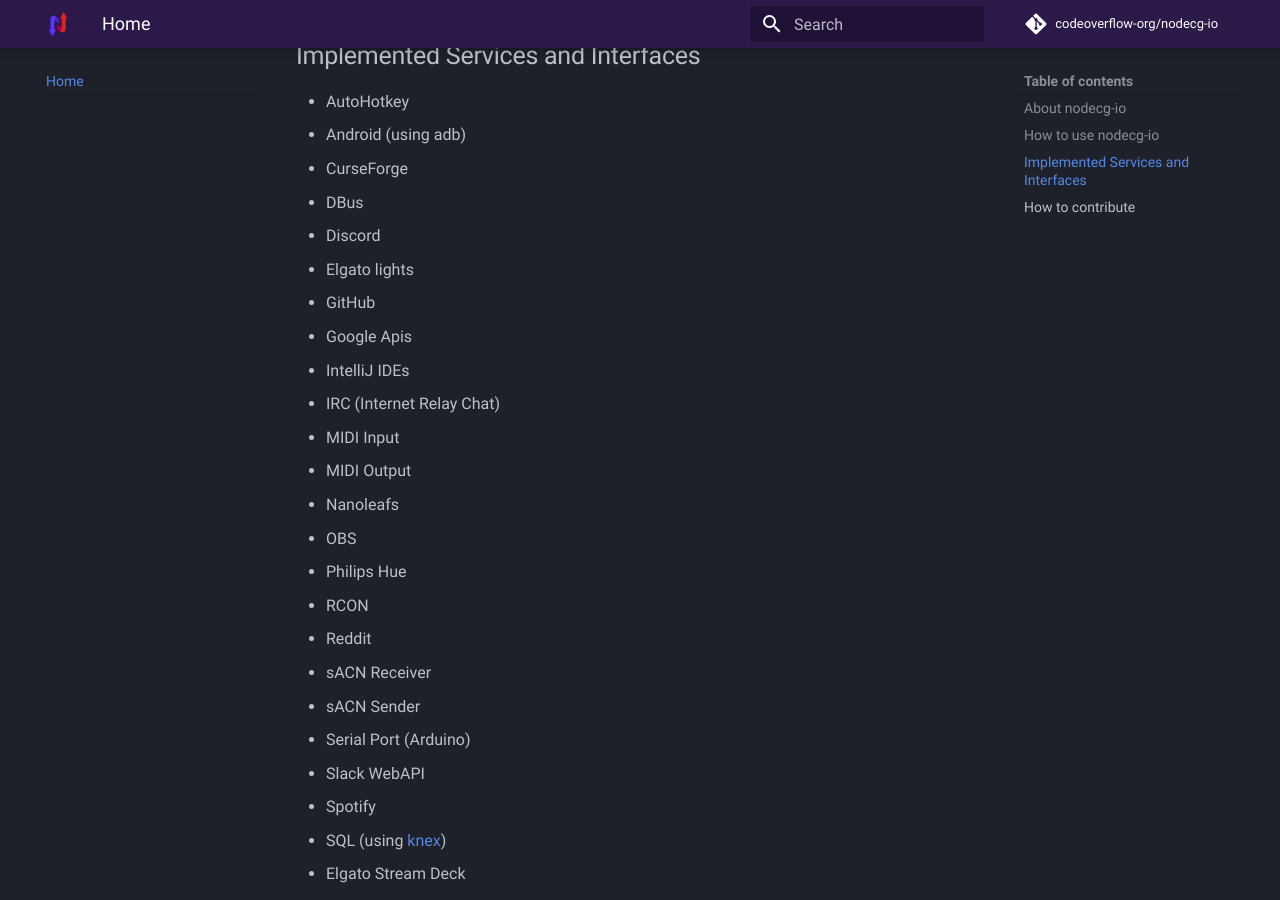
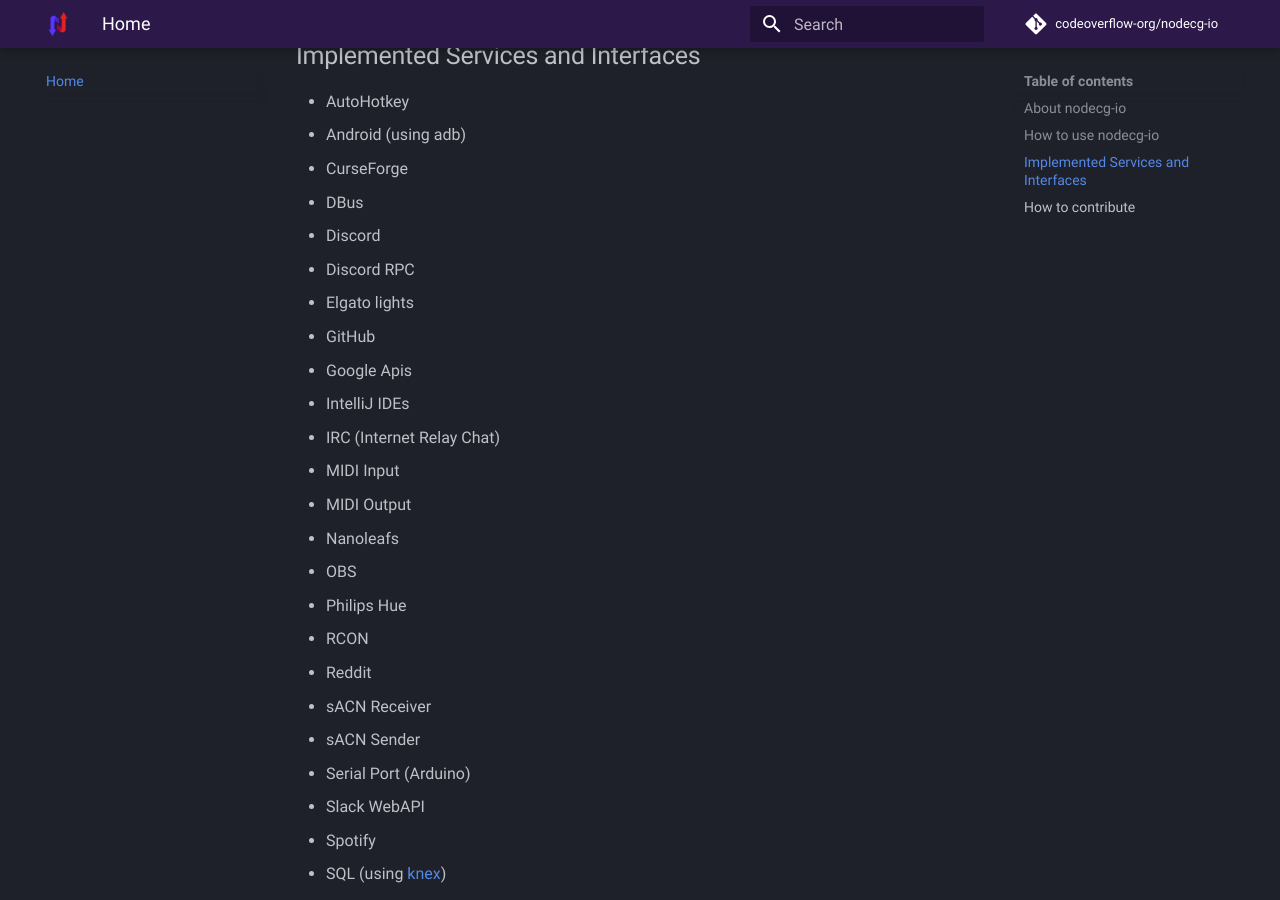
Before and after one commit to codeoverflow-org/nodecg-io-docs, an MkDocs documentation site: the page built from docs/index.md, in a window 1280 px wide and 900 px high, scrolled down 871 px. Built offline with MkDocs 1.6.1 and Material for MkDocs 9.7.7, drawn with Linux system fonts in a browser that asks for light colours; comment, search, counter and statistics services are not loaded; the version menu is left out.

Commit message:
Add Discord RPC service to index service list

```diff
--- a/docs/index.md
+++ b/docs/index.md
@@ -28,6 +28,7 @@
 - CurseForge
 - DBus
 - Discord
+- Discord RPC
 - Elgato lights
 - GitHub
 - Google Apis
```
